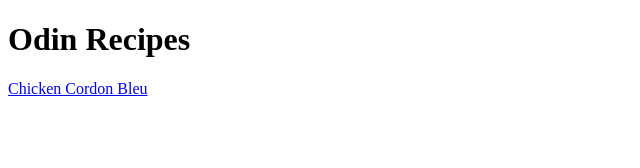
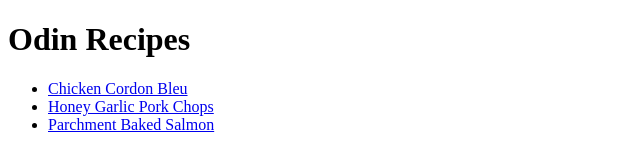
Before and after one commit to spcameron/odin-recipes, a plain HTML site: page index.html in a window 1280 px wide. Shown: the whole page, without its empty margins (0-640 px from the left). Drawn offline with Linux system fonts and the light colour scheme.

Commit message:
Revise index.html with links to each recipe

```diff
--- a/index.html
+++ b/index.html
@@ -6,6 +6,20 @@
   </head>
   <body>
     <h1>Odin Recipes</h1>
-    <a href="./recipes/chicken-cordon-bleu.html">Chicken Cordon Bleu</a>
+    <ul>
+      <li>
+        <a href="./recipes/chicken-cordon-bleu.html">Chicken Cordon Bleu</a>
+      </li>
+      <li>
+        <a href="./recipes/honey-garlic-pork-chops.html"
+          >Honey Garlic Pork Chops</a
+        >
+      </li>
+      <li>
+        <a href="./recipes/parchment-baked-salmon.html"
+          >Parchment Baked Salmon</a
+        >
+      </li>
+    </ul>
   </body>
 </html>
```
